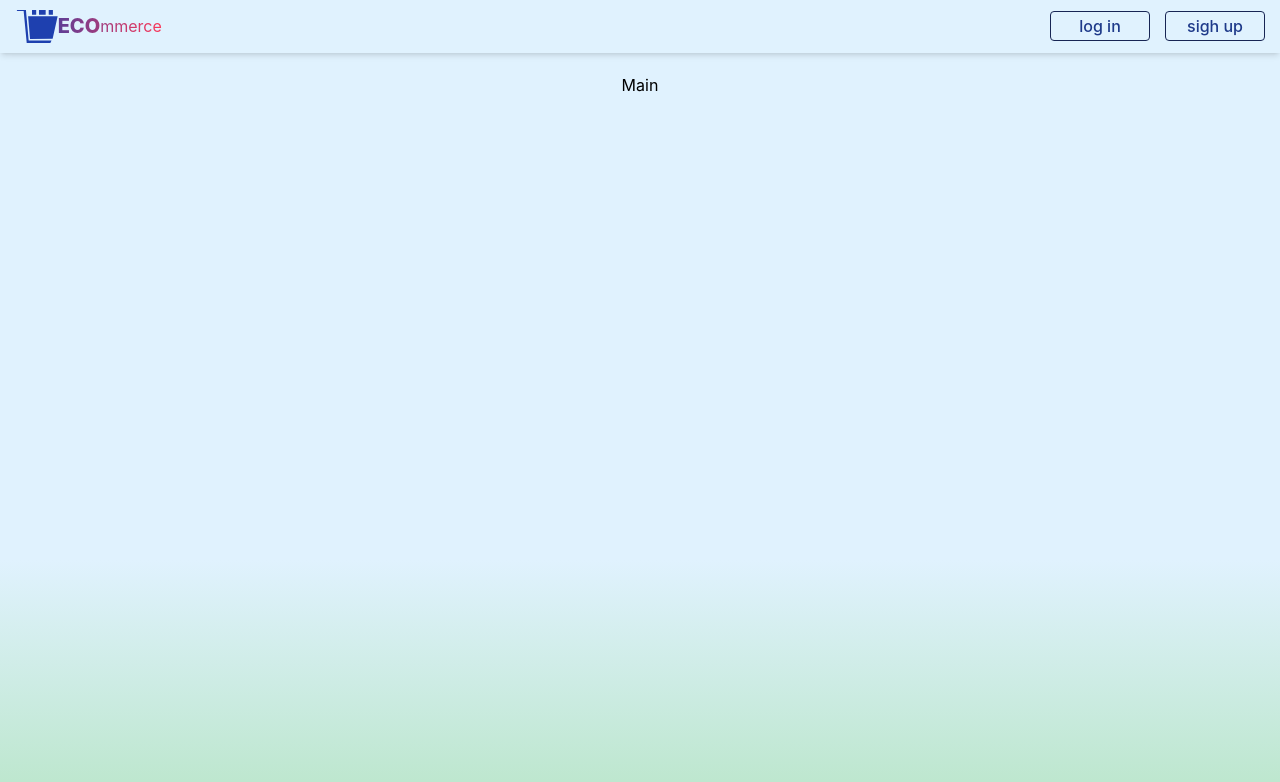
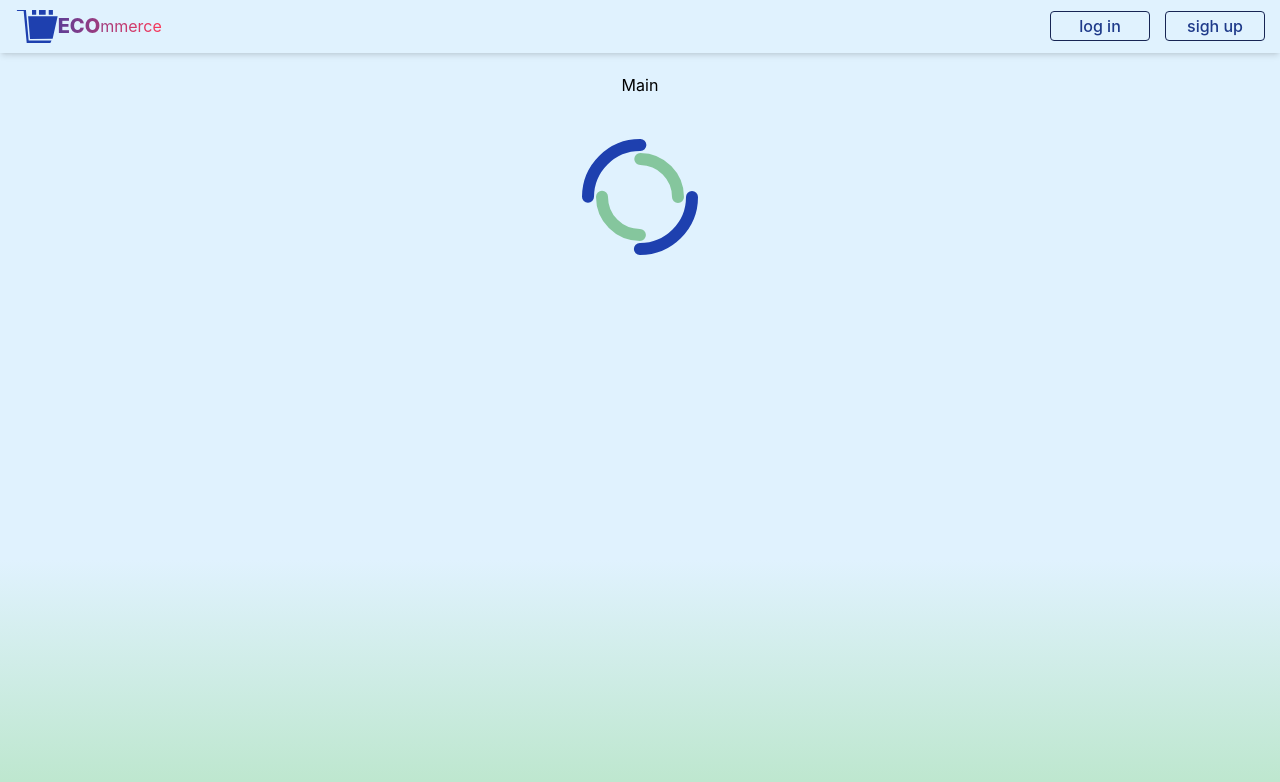
Before and after one commit to olgamarkevich/ecommerce-application, a React (Create React App) app: page / in a window 1280 px wide. Shown: the top 782 px of the page. Built offline with nearby package versions, Linux system fonts and the light colour scheme; no server answers.

Commit message:
feat: add animated Loader

```diff
--- /dev/null
+++ b/src/components/Loader/Loader.tsx
@@ -0,0 +1,13 @@
+import React from 'react';
+import type { FC } from 'react';
+import { ReactComponent as LoaderSVG } from '../../assets/loader.svg';
+
+const Loader: FC = () => {
+  return (
+    <div className='flex items-center justify-center'>
+      <LoaderSVG />
+    </div>
+  );
+};
+
+export default Loader;
--- a/src/components/Logo/Logo.tsx
+++ b/src/components/Logo/Logo.tsx
@@ -5,10 +5,6 @@ import { NavLink } from 'react-router-dom';
 import { ReactComponent as Logo } from '../../assets/logo.svg';
 
 const LogoLink: FC<Pick<ILinkItem, 'to'>> = ({ to }) => {
-  const logoSvgSettings = {
-    fill: 'bg-blue-900',
-  };
-
   return (
     <NavLink
       to={to}
@@ -16,7 +12,7 @@ const LogoLink: FC<Pick<ILinkItem, 'to'>> = ({ to }) => {
       bg-gradient-to-r from-blue-800 to-c-pink-red
       bg-clip-text text-transparent`}
     >
-      <Logo style={logoSvgSettings} />
+      <Logo />
       <span className='font-extrabold text-xl '>ECO</span>mmerce
     </NavLink>
   );
--- a/src/pages/main/Main.tsx
+++ b/src/pages/main/Main.tsx
@@ -1,8 +1,14 @@
+import Loader from 'components/Loader/Loader';
 import React from 'react';
 import type { FC } from 'react';
 
 const Main: FC = () => {
-  return <div>Main</div>;
+  return (
+    <div>
+      Main
+      <Loader />
+    </div>
+  );
 };
 
 export default Main;
```
Also changed, not shown: src/assets/loader.svg (added), src/components/Loader/Loader.module.css (added).
